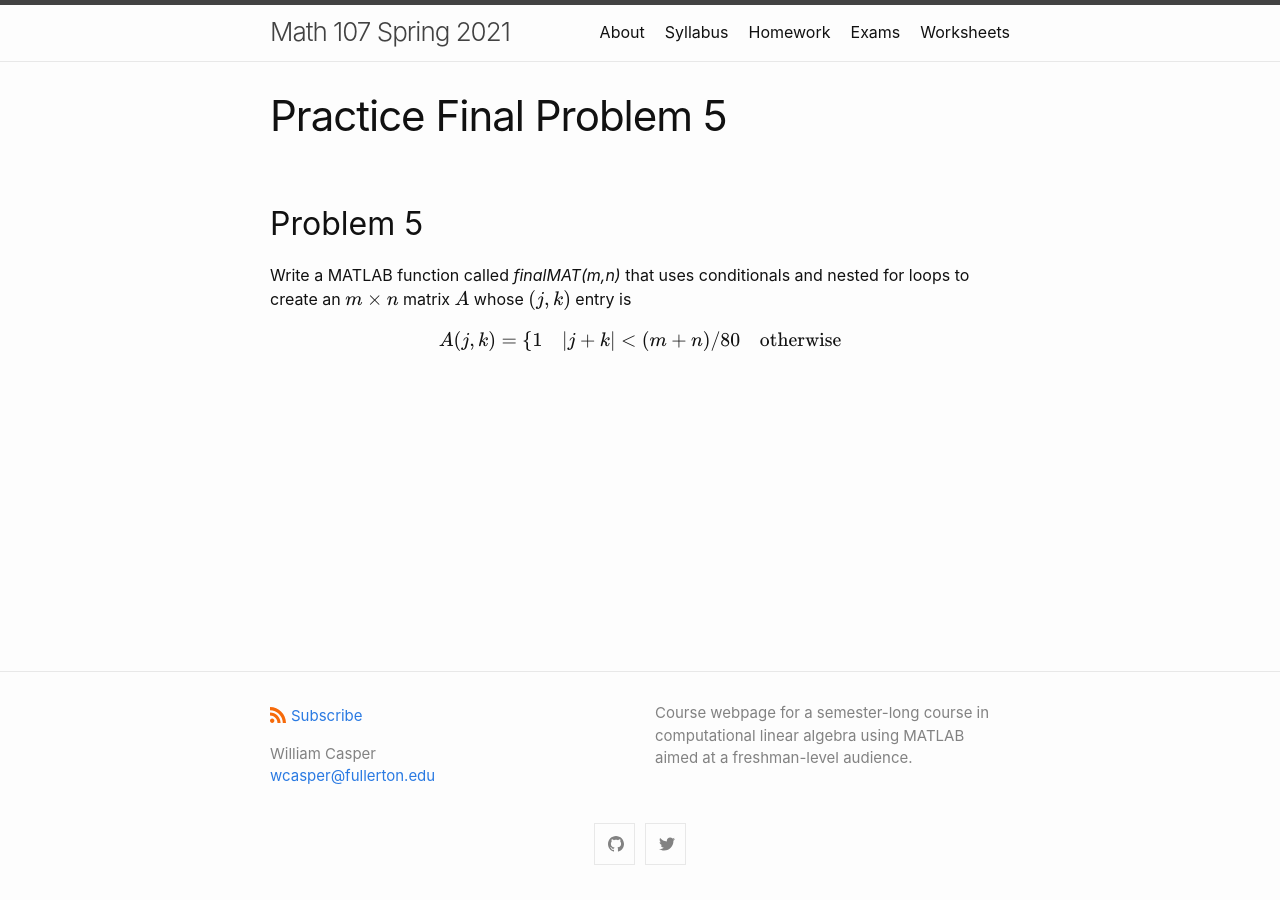
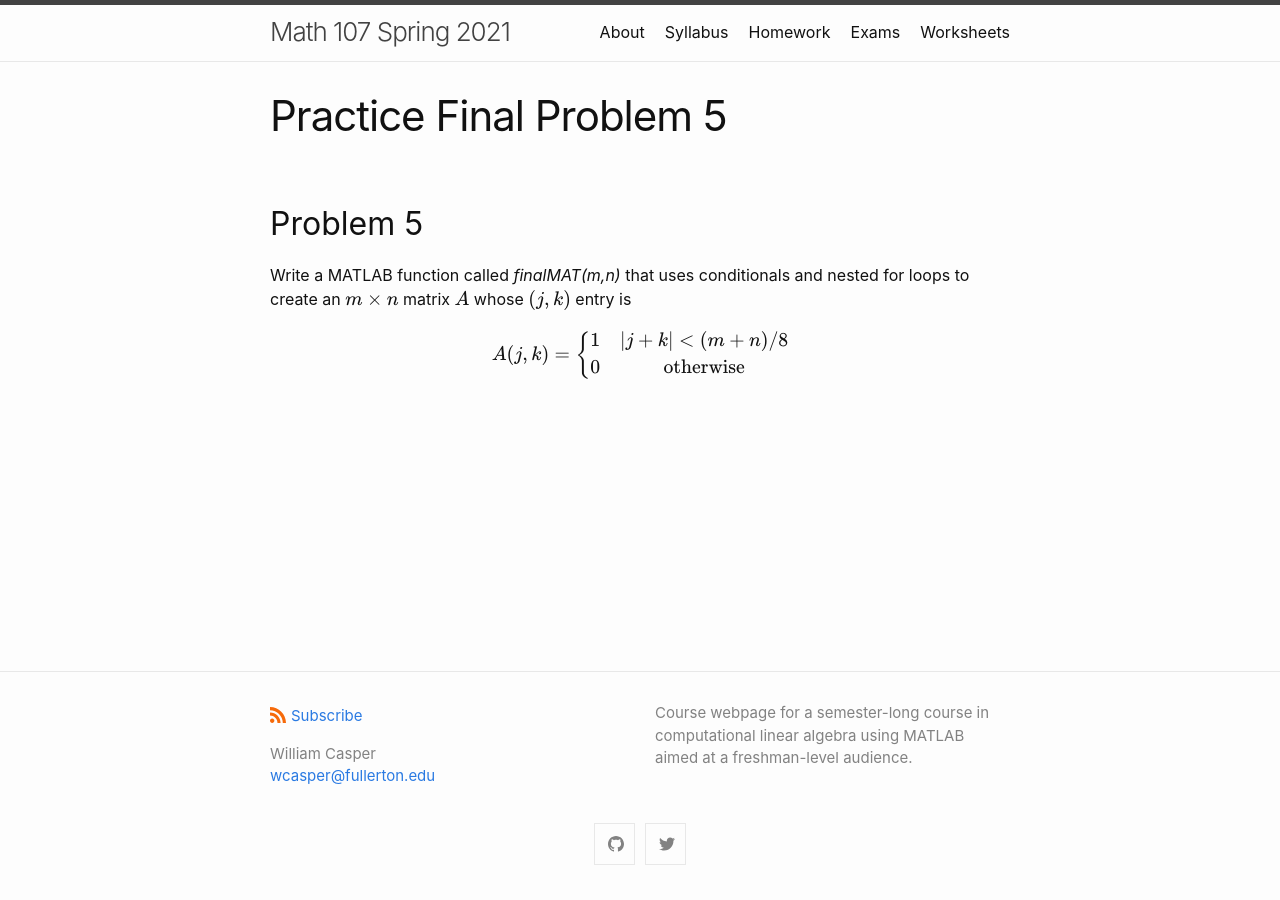
Before and after one commit to wcasper/math107spring2021, a Jekyll site: the page built from _exams/practice-final/problem5.md, in a window 1280 px wide. Built offline with Jekyll 4.4.1, drawn with Linux system fonts in a browser that asks for light colours.

Commit message:
fixed typo

```diff
--- a/_exams/practice-final/problem5.md
+++ b/_exams/practice-final/problem5.md
@@ -10,6 +10,6 @@ permalink: /exams/practice-final/problem5
 Write a MATLAB function called *finalMAT(m,n)* that uses conditionals and nested for loops to create an $$m\times n$$ matrix $$A$$ whose $$(j,k)$$ entry is
 
 $$A(j,k) = \left\lbrace\begin{array}{cc}
-1 & |j + k| < (m+n)/8
+1 & |j + k| < (m+n)/8\\
 0 & \text{otherwise}
 \end{array}\right.$$
```
